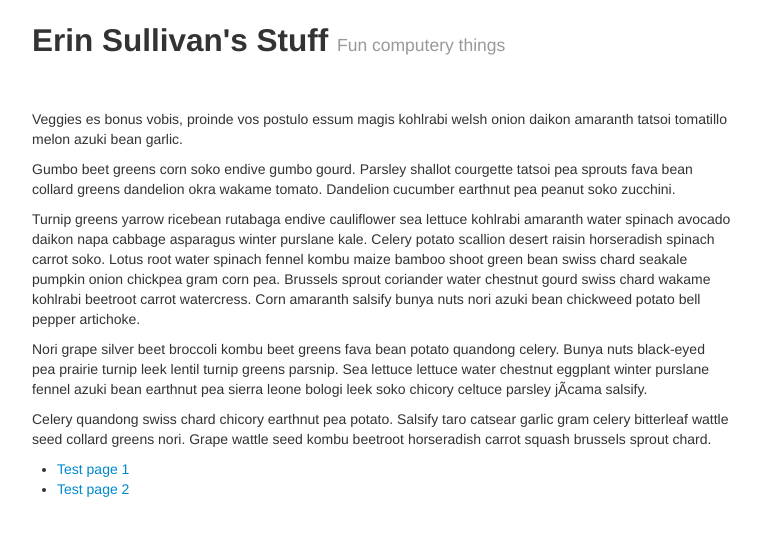
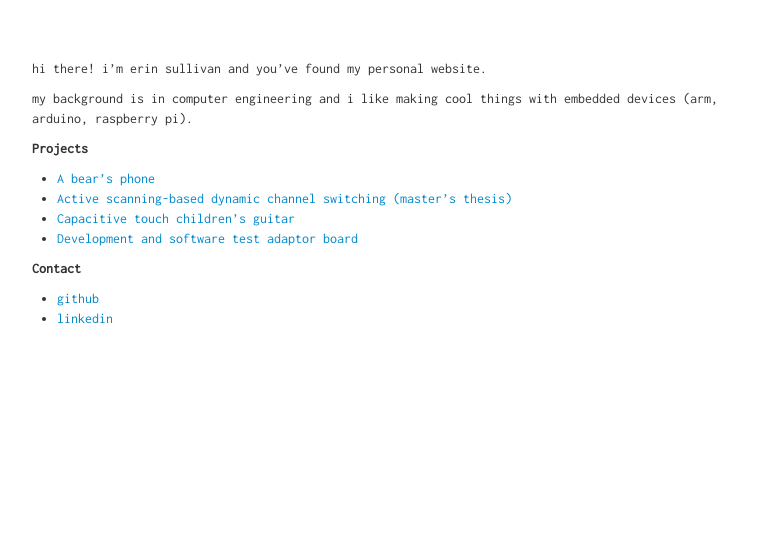
Before and after one commit to lirien/lirien.github.io, a Jekyll site: the page built from index.md, in a window 1280 px wide. Shown: the top 536 px of the page, without its empty margins (258-1019 px from the left). Built offline with Jekyll 4.4.1, drawn with Linux system fonts in a browser that asks for light colours; nearby versions of some CDN libraries.

Commit message:
updates to style, some content updated, added googlefont and fontawesome embed code

```diff
--- a/_includes/themes/main/default.html
+++ b/_includes/themes/main/default.html
@@ -19,6 +19,11 @@
     <link href="{{ ASSET_PATH }}/css/kbroman.css" rel="stylesheet" type="text/css" media="all">
 
     <!-- Le fav and touch icons -->
+
+    <!-- Google fonts -->
+    <link rel="stylesheet" type="text/css" href="https://fonts.googleapis.com/css?family=Inconsolata">
+    <!-- FontAwesome -->
+    <script src="https://use.fontawesome.com/a72eff5642.js"></script>
 
     <!-- atom & rss feed -->
     <link href="{{ BASE_PATH }}{{ site.JB.atom_path }}" type="application/atom+xml" rel="alternate" title="Sitewide ATOM Feed">
--- a/_includes/themes/main/page.html
+++ b/_includes/themes/main/page.html
@@ -1,5 +1,5 @@
 <div class="page-header">
-  <h2>{{ page.title }} {% if page.tagline %} <small>{{ page.tagline }}</small>{% endif %}</h2>
+  <h2>{% if page.title %} {{ page.title }} {% endif %} {% if page.tagline %} <small>{{ page.tagline }}</small>{% endif %}</h2>
 </div>
 
 <div class="row-fluid">
--- a/index.md
+++ b/index.md
@@ -1,19 +1,21 @@
 ---
 layout: page
-title: Erin Sullivan's Stuff
-tagline: Fun computery things
 description: A place for Erin's personal projects
 ---
 
-Veggies es bonus vobis, proinde vos postulo essum magis kohlrabi welsh onion daikon amaranth tatsoi tomatillo melon azuki bean garlic.
+hi there! i'm erin sullivan and you've found my personal website.
 
-Gumbo beet greens corn soko endive gumbo gourd. Parsley shallot courgette tatsoi pea sprouts fava bean collard greens dandelion okra wakame tomato. Dandelion cucumber earthnut pea peanut soko zucchini.
+my background is in computer engineering and i like making cool things with embedded devices (arm, arduino, raspberry pi).
 
-Turnip greens yarrow ricebean rutabaga endive cauliflower sea lettuce kohlrabi amaranth water spinach avocado daikon napa cabbage asparagus winter purslane kale. Celery potato scallion desert raisin horseradish spinach carrot soko. Lotus root water spinach fennel kombu maize bamboo shoot green bean swiss chard seakale pumpkin onion chickpea gram corn pea. Brussels sprout coriander water chestnut gourd swiss chard wakame kohlrabi beetroot carrot watercress. Corn amaranth salsify bunya nuts nori azuki bean chickweed potato bell pepper artichoke.
 
-Nori grape silver beet broccoli kombu beet greens fava bean potato quandong celery. Bunya nuts black-eyed pea prairie turnip leek lentil turnip greens parsnip. Sea lettuce lettuce water chestnut eggplant winter purslane fennel azuki bean earthnut pea sierra leone bologi leek soko chicory celtuce parsley jÃ­cama salsify.
+**Projects**
 
-Celery quandong swiss chard chicory earthnut pea potato. Salsify taro catsear garlic gram celery bitterleaf wattle seed collard greens nori. Grape wattle seed kombu beetroot horseradish carrot squash brussels sprout chard.
+- [A bear's phone](pages/test1.html)
+- [Active scanning-based dynamic channel switching (master's thesis)](pages/test2.html)
+- [Capacitive touch children's guitar](pages/test3.html)
+- [Development and software test adaptor board](pages/test4.html)
 
-- [Test page 1](pages/test1.html)
-- [Test page 2](pages/test2.html)
+**Contact**
+
+- [github](lirien.github.com)
+- [linkedin](https://www.linkedin.com/in/erinmsullivan510)
```
Also changed, not shown: pages/test1.md (+2 -2 lines), pages/test3.md (added, +10 -0 lines), pages/test4.md (added, +10 -0 lines), assets/themes/main/bootstrap/css/bootstrap.2.2.2.min.css.
